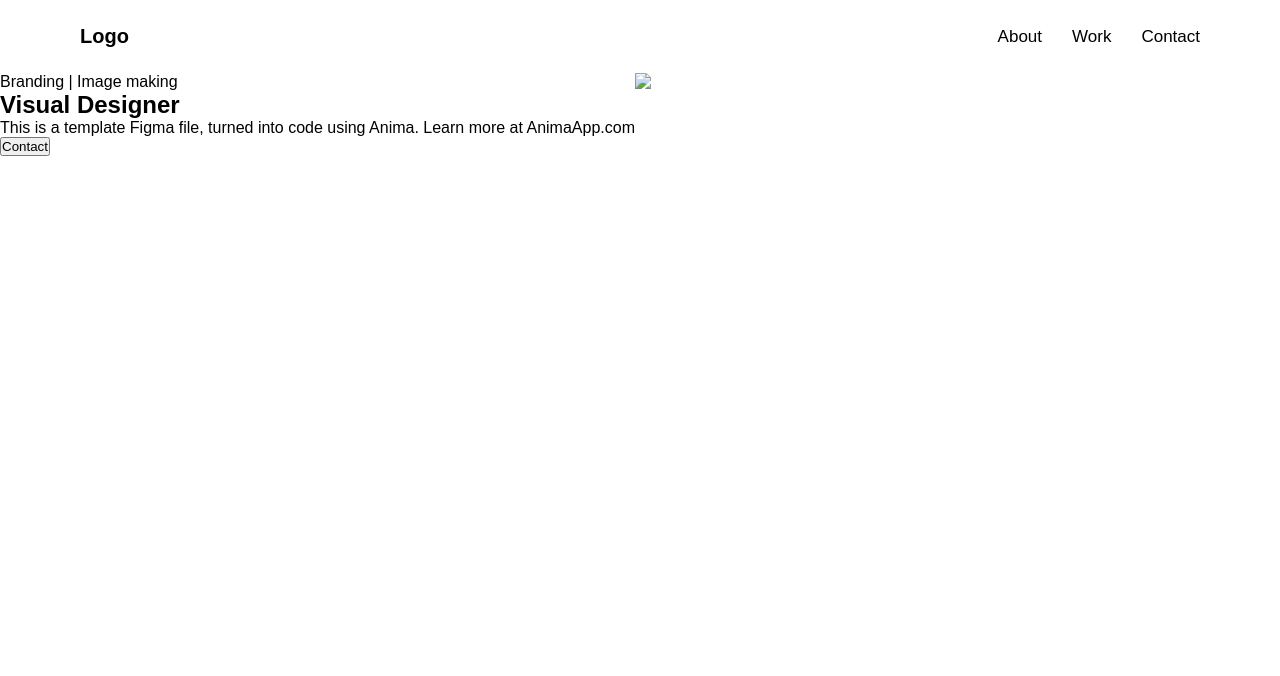
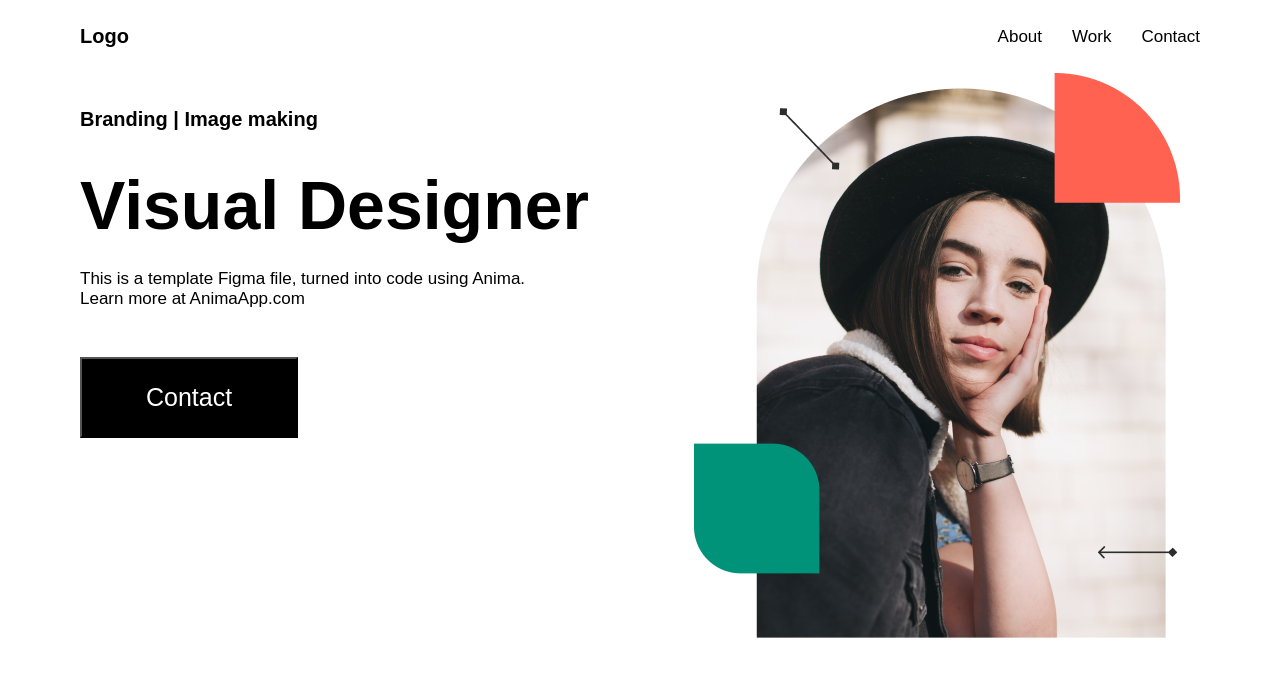
Before and after one commit to thoelectrot-cloud/tahaethassan, a plain HTML site: page index.html in a window 1280 px wide. Drawn offline with Linux system fonts and the light colour scheme.

Commit message:
changment

```diff
--- a/index.html
+++ b/index.html
@@ -21,12 +21,12 @@
         <p class="subtitle">Branding | Image making</p>
         <h1 class="title">Visual Designer</h1>
         <p class="description">
-          This is a template Figma file, turned into code using Anima. Learn
-          more at AnimaApp.com
+          This is a template Figma file, turned into code using Anima.<br />
+          Learn more at AnimaApp.com
         </p>
         <button class="btn">Contact</button>
       </div>
-      <div class="hero-image"><img src="/image/HeaderImage 1 (1).png" /></div>
+      <div class="hero-image"><img src="/imgs/first one.png" /></div>
     </section>
   </body>
 </html>
--- a/main.css
+++ b/main.css
@@ -31,4 +31,45 @@ body {
 
 .hero {
   display: flex;
+  justify-content: space-between;
+  align-items: center;
+  margin-bottom: 70px;
 }
+.hero-text {
+  margin-left: 80px;
+  margin-bottom: 220px;
+  letter-spacing: 0%;
+}
+
+.subtitle {
+  font-weight: 600;
+  font-size: 20px;
+  margin-bottom: 40px;
+}
+.title {
+  font-size: 68px;
+  line-height: 100%;
+  letter-spacing: 0%;
+  margin-bottom: 30px;
+}
+.description {
+  font-size: 17px;
+  margin-bottom: 30px;
+}
+
+.btn {
+  display: flex;
+  justify-content: center;
+  align-items: center;
+  padding: 24px 64px;
+  border-radius: 0;
+  background-color: black;
+  font-size: 25px;
+  color: white;
+  margin-top: 48px;
+}
+.hero-image {
+  margin-right: 100px;
+  max-width: 100vh;
+  margin-bottom: 50px;
+}
```
